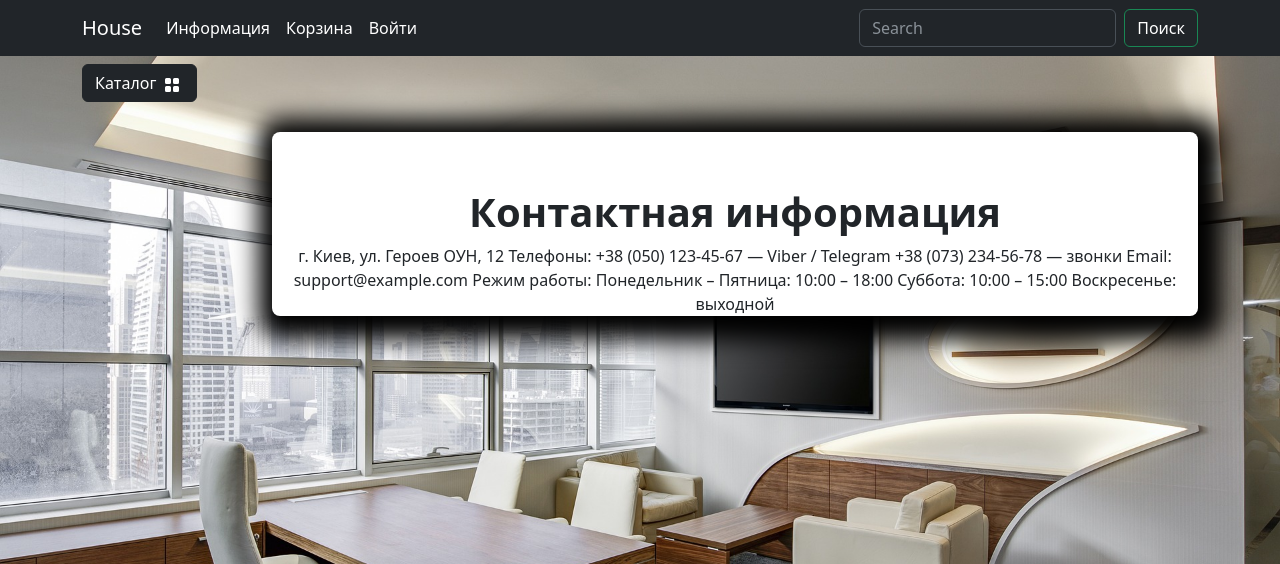
After one commit to MaRi0NeTka/furniture_store-OakBuild-, a Django app: page /contact/ in a window 1280 px wide. The commit adds this page. Shown: the top 564 px of the page. Run offline with Django 5.2, Linux system fonts and the light colour scheme; data comes from the database, SQL or seed files in the repository; some libraries are stand-ins or nearby versions.

Commit message:
Edits. Added contact and delivery pages, set default avatar

```diff
--- /dev/null
+++ b/main/templates/main/contact.html
@@ -0,0 +1,24 @@
+{% extends "base.html" %}
+
+{% load static %}
+
+{% block css %}
+    <!-- Стиль footer-a для главной страницы -->
+    <link rel="stylesheet" href="{% static "deps/css/my_footer_css.css" %}">
+{% endblock  %}
+
+{% block content %}
+    <div class="mt-5 pt-5 bg-white text-center custom-shadow rounded-3">
+        <h1 class="m-2"><strong>{{content}}</strong></h1>
+        <p class="m-2">{{text_on_page}}</p>
+    </div>
+{% endblock  %}
+
+{% block footer %}
+    <footer class="py-4 bg-dark">
+        <div class="container">
+            <p class="m-0 text-center text-dark">Created by &copy; MaRioNeTka</p>
+            <p class="m-0 text-center text-dark">Idea &copy; PyHS</p>
+        </div>
+    </footer>
+{% endblock %}
--- a/main/urls.py
+++ b/main/urls.py
@@ -7,4 +7,6 @@ app_name = 'main'  # пространство имен для приложени
 urlpatterns = [
     path('', views.HomePageView.as_view(), name='index'),#добавляем контролер, name - это имя маршрута для использования в шаблонах
     path('about/', views.AboutPageView.as_view(), name='about'),#добавляем контролер, name - это имя маршрута для использования в шаблонах
+    path('delivery/', views.DeliveryView.as_view(), name='delivery'),#добавляем контролер, name - это имя маршрута для использования в шаблонах
+    path('contact/', views.ContactView.as_view(), name='contact'),#добавляем контролер, name - это имя маршрута для использования в шаблонах
 ]
--- a/main/views.py
+++ b/main/views.py
@@ -1,3 +1,4 @@
+from django import template
 from django.shortcuts import render
 from django.views.generic import TemplateView
 
@@ -24,6 +25,40 @@ class AboutPageView(TemplateView):  # Создаем класс для пред
         Комфорт, надежность и доступные цены – все для уюта вашего пространства. 🚪🛋✨"""
         return context
 
+class DeliveryView(TemplateView):
+    template_name = 'main/delivery.html'  # Указываем шаблон для страницы доставки
+
+    def get_context_data(self, **kwargs):
+        context = super().get_context_data(**kwargs)
+        context['title'] = 'OakBuild - Доставка'
+        context['content'] = "Доставка и оплата"
+        context['text_on_page'] = """Мы предлагаем несколько способов доставки:
+        1. Курьерская доставка по Киеву.
+        2. Доставка Новой Почтой по всей Украине.
+        3. Самовывоз из нашего магазина в Киеве."""
+        return context
+
+class ContactView(TemplateView):
+    template_name = 'main/contact.html'  # Указываем шаблон для страницы контактов
+
+    def get_context_data(self, **kwargs):
+        context = super().get_context_data(**kwargs)
+        context['title'] = 'OakBuild - Контакты'
+        context['content'] = "Контактная информация"
+        context['text_on_page'] = """г. Киев, ул. Героев ОУН, 12
+        Телефоны:
+        +38 (050) 123-45-67 — Viber / Telegram
+        +38 (073) 234-56-78 — звонки
+
+        Email:
+        support@example.com
+
+        Режим работы:
+        Понедельник – Пятница: 10:00 – 18:00
+        Суббота: 10:00 – 15:00
+        Воскресенье: выходной"""
+        return context
+
 
 # def index(request):#делаем контролер и регестрируем его в urls.py
 #     context = {
--- a/templates/base.html
+++ b/templates/base.html
@@ -38,8 +38,8 @@
                                 Информация
                             </a>
                             <ul class="dropdown-menu">
-                                <li><a class="dropdown-item  text-white" href="#">Доставка и оплата</a></li>
-                                <li><a class="dropdown-item  text-white" href="#">Контактная информация</a></li>
+                                <li><a class="dropdown-item  text-white" href="{% url "main:delivery" %}">Доставка и оплата</a></li>
+                                <li><a class="dropdown-item  text-white" href="{% url "main:contact" %}">Контактная информация</a></li>
                                 <li><a class="dropdown-item  text-white" href="{% url "main:about" %}">Про нас</a></li>
                             </ul>
                         </li>
--- a/users/views.py
+++ b/users/views.py
@@ -78,6 +78,8 @@ class UserProfileEditView(LoginRequiredMixin, UpdateView):
         return super().form_invalid(form)
 
     def form_valid(self, form):
+        if self.request.POST.get('default_avatar') == 'on':
+            form.instance.image = None  # если галочка "Использовать аватар по умолчанию" установлена, то удаляем аватар пользователя
         messages.success(self.request, 'Профиль успешно обновлен')
         return super().form_valid(form)  # перенаправляем на страницу профиля после успешного редактирования
 
```
Also changed, not shown: main/templates/main/delivery.html (added, +25 -0 lines), users/templates/users/profile.html (+10 -0 lines).
